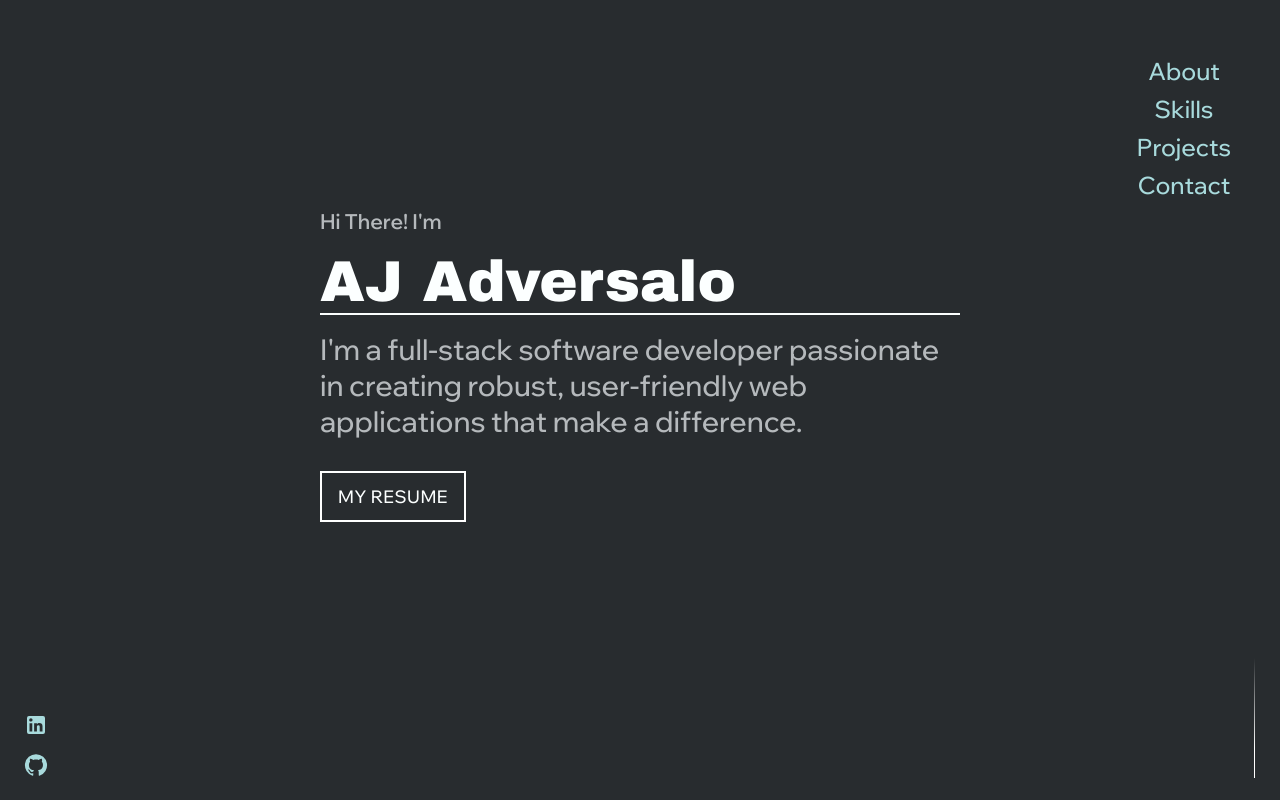
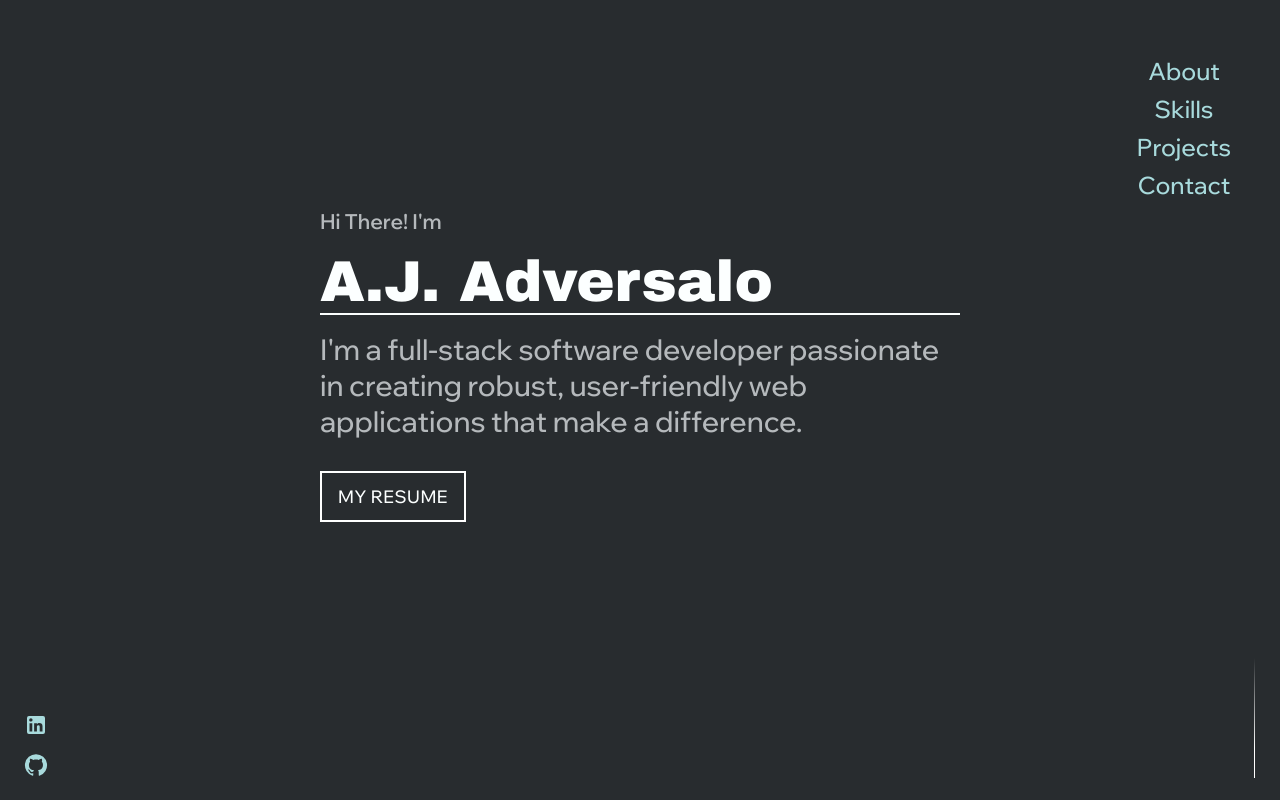
Before and after one commit to ajadversalo/ajadversalo.github.io, a React (Create React App) app: page / in a window 1280 px wide. Built offline with nearby package versions, Linux system fonts and the light colour scheme.

Commit message:
Test commit

```diff
--- a/src/App.tsx
+++ b/src/App.tsx
@@ -249,7 +249,7 @@ function App() {
                         Hi There! I'm
                     </div>
                     <div className={classes.name}>
-                        AJ Adversalo
+                        A.J. Adversalo
                         <div className={classes.underscore}></div>
                     </div>
                     <div className={classes.intro}>
```
